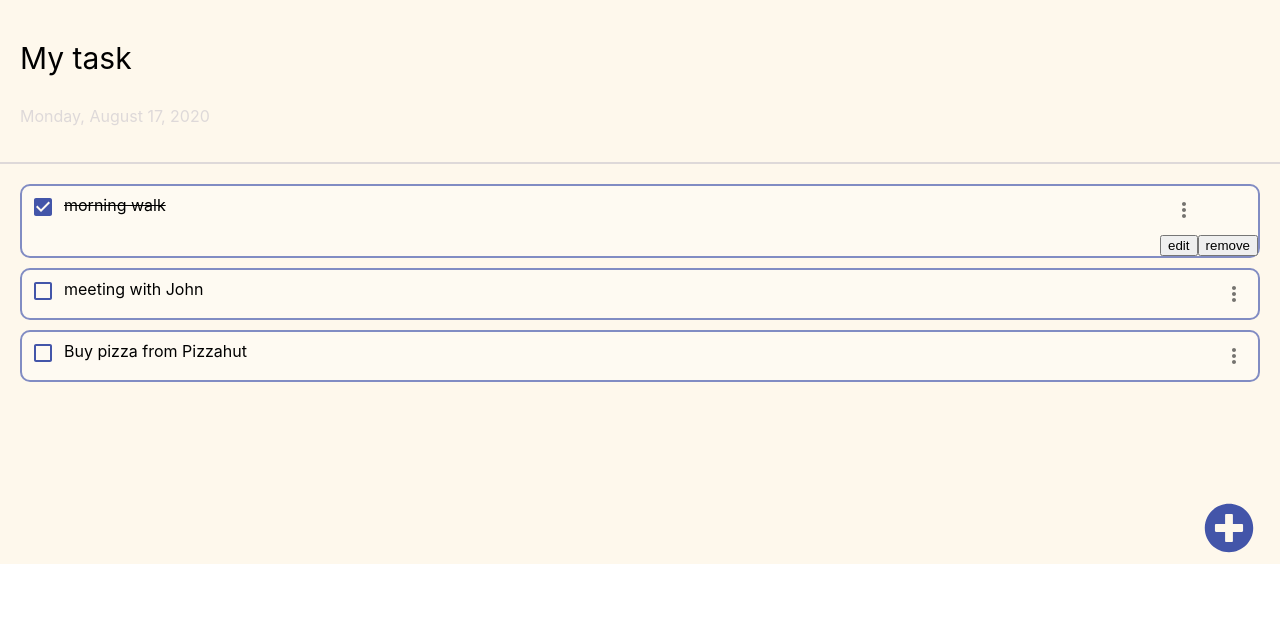
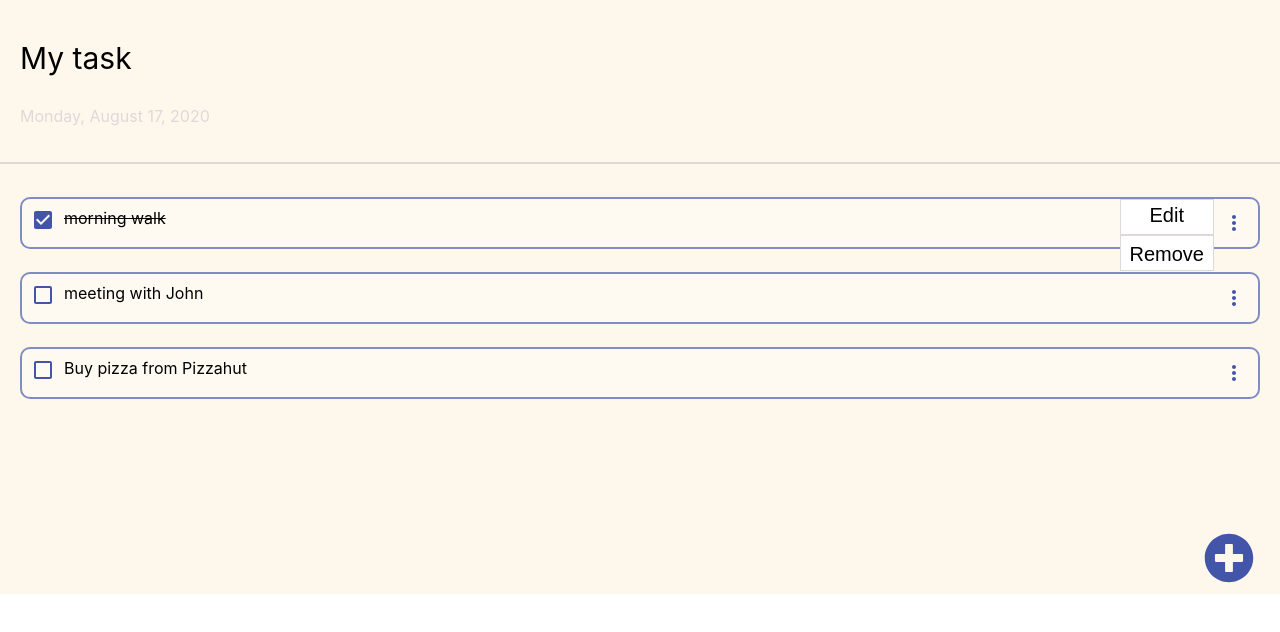
Before and after one commit to zelenovakat/newTodolist, a React (Create React App) app: page / in a window 1280 px wide. Both pictures are taken after a click on the button 1234 px from the left and 210 px from the top of the page. Shown: the top 632 px of the page. Built offline with nearby package versions, Linux system fonts and the light colour scheme.

Commit message:
remove button

```diff
--- a/src/App.js
+++ b/src/App.js
@@ -14,8 +14,20 @@ const defaultTodos = [
 
 const App = () => {
   const [todos, setTodos] = useLocalStorage("todos", defaultTodos)
+  const [openedMenuId, setOpenedMenuId] = useState(false)
+  // const [precentage, setPrecentage] = useState()
 
-  const [openedMenuId, setOpenedMenuId] = useState(false)
+  // const changePrecentage = () => {
+  //   setPrecentage(changePrecentage(precentage + 10))
+  // }
+
+  const updateTodo = (newValue, todo) => {
+    // todo.content = newValue
+    const updatedTodo = { ...todo, content: newValue }
+    setTodos(updateObjectInArrayById(todos, updatedTodo))
+    console.log("new vlue", newValue)
+    console.log("old todo", todo)
+  }
 
   const addTodo = (todo) => {
     todo.id = Math.random()
@@ -45,12 +57,22 @@ const App = () => {
     <MainWrapper>
       <header>
         <TopPart />
+        {/* <ProgressLine>
+          <TrakcerLine precentage={precentage}></TrakcerLine>
+          <button
+            onClick={() => {
+              changePrecentage
+            }}>
+            next
+          </button>
+        </ProgressLine> */}
         <MappTodos
           todos={todos}
           openedMenuId={openedMenuId}
           removeTodo={removeTodo}
           toggleStatus={toggleStatus}
           toggleMenu={toggleMenu}
+          updateTodo={updateTodo}
         />
       </header>
       <TodoPart>
@@ -68,3 +90,12 @@ const TodoPart = styled.div`
   display: flex;
   justify-content: flex-end;
 `
+const ProgressLine = styled.div`
+  height: 10px;
+  margin: 20px;
+  background: #4355a982;
+`
+const TrakcerLine = styled.div`
+  height: 5px;
+  background: #4355a9;
+`
--- a/src/todoPart/MappTodos.js
+++ b/src/todoPart/MappTodos.js
@@ -1,22 +1,23 @@
-import React from "react"
+import React, { useState } from "react"
 import styled from "styled-components"
 import Checkbox from "@material-ui/core/Checkbox"
 import IconButton from "@material-ui/core/IconButton"
-
+import { mediaSmall } from "../helper/screen"
 import MoreVertIcon from "@material-ui/icons/MoreVert"
 
-const MappTodos = ({ todos, toggleStatus, removeTodo, toggleMenu, openedMenuId }) => {
-  // const toggleMenu = () => {
-  //   setMenuShown(!isMenuShown)
-  // }
+const MappTodos = ({ todos, toggleStatus, removeTodo, toggleMenu, openedMenuId, updateTodo }) => {
+  const [editTodoId, setEditTodoId] = useState(false)
 
+  const editTodo = (id) => {
+    setEditTodoId(id)
+    if (editTodoId === id) {
+      setEditTodoId("")
+    }
+  }
   const mappedList = todos.map((todo) => {
     return (
       <MainDiv key={todo.id}>
-        <OneTodo
-          key={todo.id}
-          className={`todo-finished-${todo.status}`}
-          onClick={() => toggleStatus(todo.id)}>
+        <OneTodo className={`todo-finished-${todo.status}`} onClick={() => toggleStatus(todo.id)}>
           <Checkbox
             checked={todo.status === "true"}
             value="status"
@@ -25,19 +26,33 @@ const MappTodos = ({ todos, toggleStatus, removeTodo, toggleMenu, openedMenuId }
               "aria-label": "todo status checkbox",
             }}
           />
-          <span>{todo.content}</span>
+          {editTodoId === todo.id ? (
+            <input
+              type="text"
+              value={todo.content}
+              onChange={(e) => {
+                updateTodo(e.target.value, todo)
+              }}
+            />
+          ) : (
+            <span>{todo.content}</span>
+          )}
         </OneTodo>
-        <div>
+
+        <MenuWrapper>
           <IconButton onClick={() => toggleMenu(todo.id)}>
             <MoreVertIcon />
           </IconButton>
           {openedMenuId === todo.id && (
             <Menu>
-              <button>edit</button>
-              <button onClick={() => removeTodo(todo.id)}>remove</button>
+              <button type="button" onClick={() => editTodo(todo.id)}>
+                Edit
+              </button>
+              <MiddleLine></MiddleLine>
+              <button onClick={() => removeTodo(todo.id)}>Remove</button>
             </Menu>
           )}
-        </div>
+        </MenuWrapper>
       </MainDiv>
     )
   })
@@ -47,6 +62,16 @@ const MappTodos = ({ todos, toggleStatus, removeTodo, toggleMenu, openedMenuId }
 
 export default MappTodos
 
+const MenuWrapper = styled.div`
+  display: flex;
+  svg {
+    color: #4355a9;
+  }
+`
+const MiddleLine = styled.div`
+  border-bottom: 2px solid #ded9d9;
+  margin: 3px 0;
+`
 const OneTodo = styled.div`
   svg {
     color: #4355a9;
@@ -56,8 +81,29 @@ const MainDiv = styled.div`
   display: flex;
   justify-content: space-between;
   border: 2px solid #818cc3;
-  margin: 10px 20px;
+  margin: 20px 20px;
   border-radius: 10px;
   background-color: #fefaf2;
+  ${mediaSmall} {
+    margin: 23px 20px;
+  }
 `
-const Menu = styled.div``
+const Menu = styled.div`
+  position: absolute;
+  right: 66px;
+  z-index: 9999;
+  background-color: #ffffff;
+  border: 1px solid #ded9d9;
+  display: flex;
+  flex-direction: column;
+  button {
+    border: none;
+    background-color: #ffffff;
+    color: #000000;
+    margin: 3px;
+    font-size: 15px;
+    ${mediaSmall} {
+      font-size: 20px;
+    }
+  }
+`
```
Also changed, not shown: package.json (+8 -1 lines), src/header/ProgressBar.js (added, +82 -0 lines), 1 other file (tests, documents, lock files or other folders).
